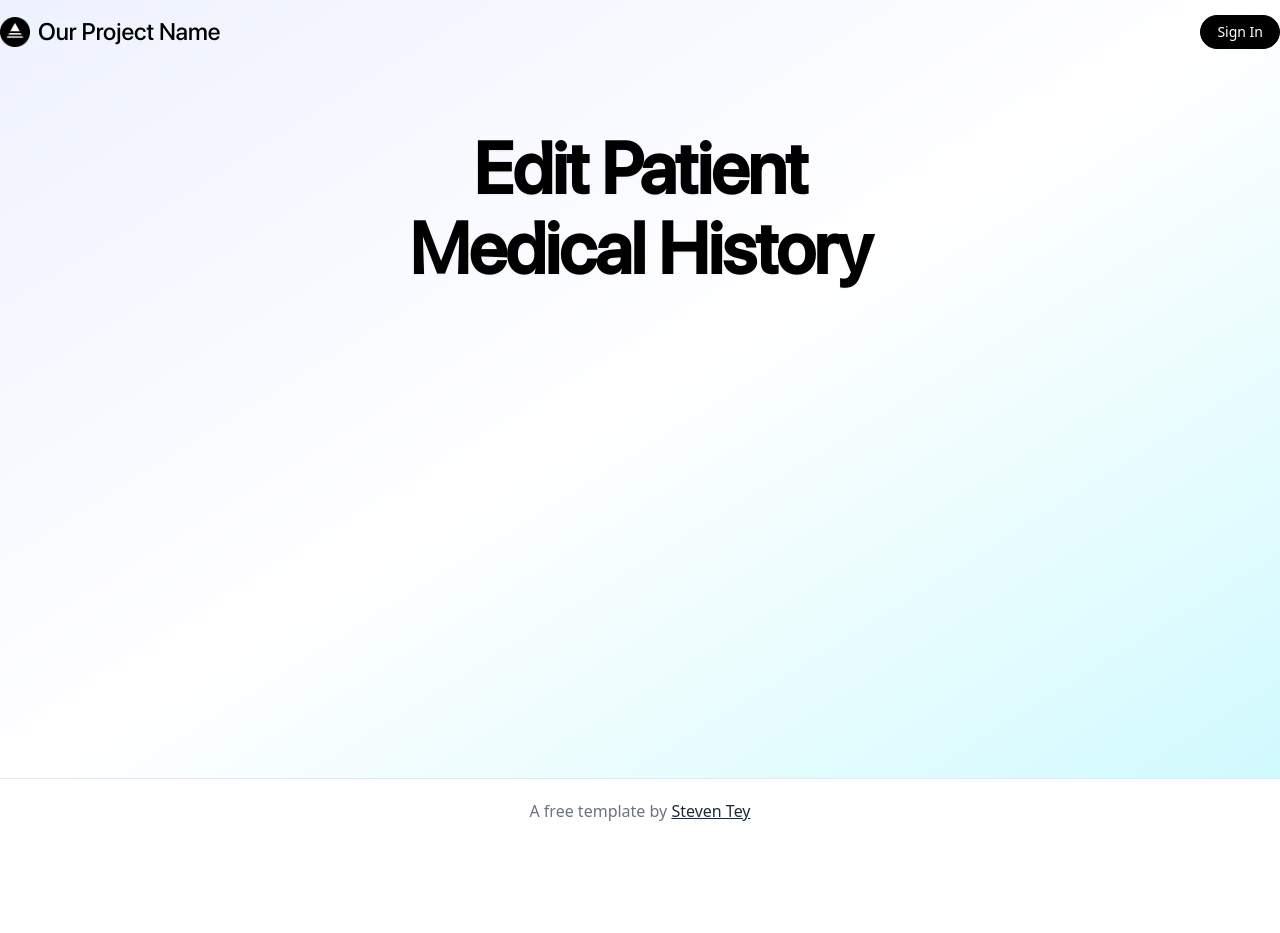
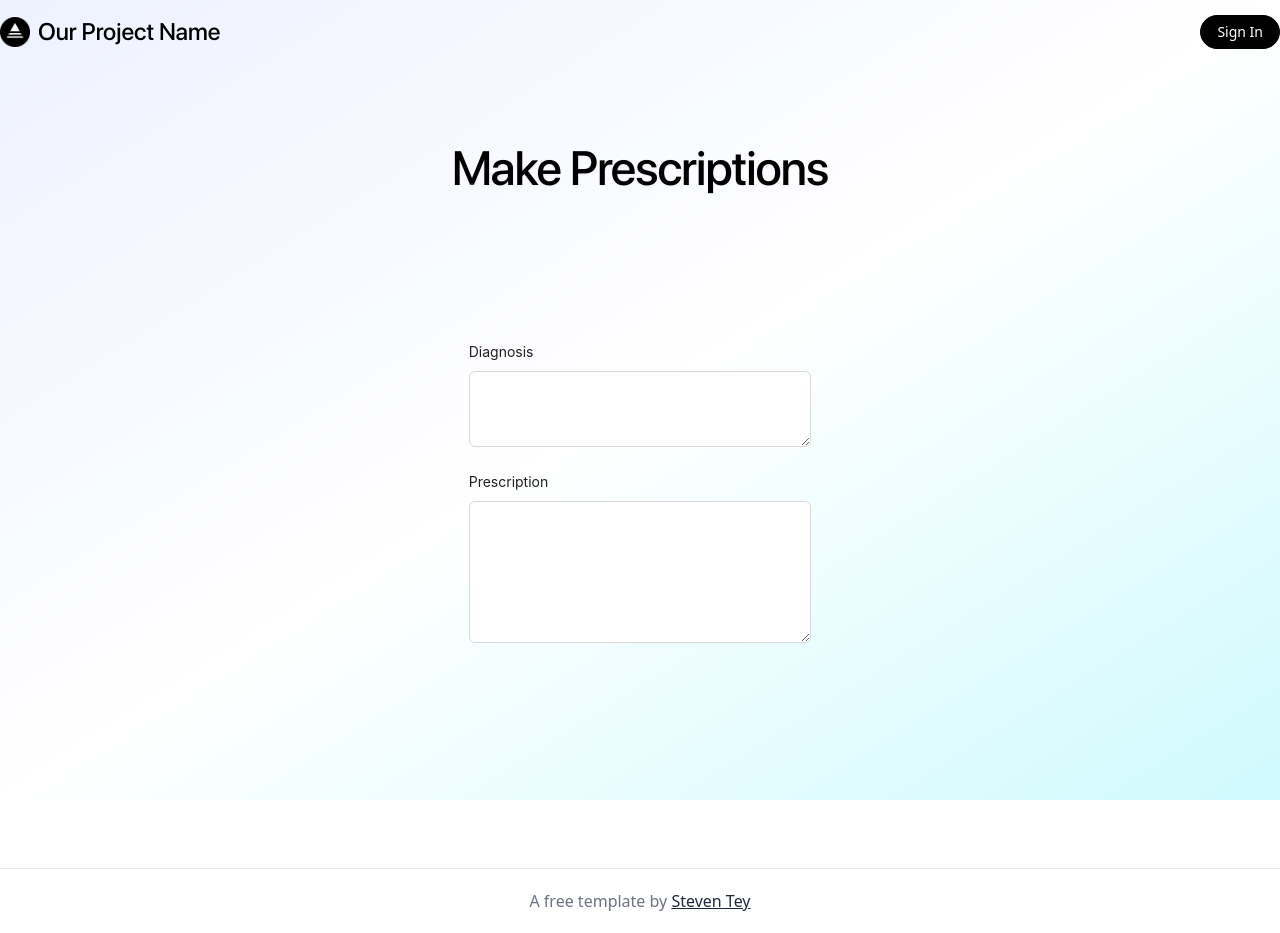
Before and after one commit to is4302/front-end, a Next.js app: page /edit_patient_record in a window 1280 px wide. Before the commit the page ends 843 px from the top, so only its background shows below. Built offline with nearby package versions, Linux system fonts and the light colour scheme; no server answers.

Commit message:
Update edit_patient_record.tsx

```diff
--- a/pages/edit_patient_record.tsx
+++ b/pages/edit_patient_record.tsx
@@ -2,6 +2,8 @@ import { useState } from "react";
 import Layout from "@/components/layout";
 import { motion } from "framer-motion";
 import { FADE_DOWN_ANIMATION_VARIANTS } from "@/lib/constants";
+import {Form, Input} from "antd";
+const { TextArea } = Input;
 
 // Dummy data
 const medicalRecord = {
@@ -38,29 +40,29 @@ export default function EditPatientMedicalHistory() {
         }}
       >
         <motion.h1
-          className="text-center font-display text-4xl font-bold tracking-[-0.02em] text-black drop-shadow-sm md:text-7xl md:leading-[5rem]"
-          variants={FADE_DOWN_ANIMATION_VARIANTS}
+            className="text-center font-display text-xl tracking-[-0.02em] text-black drop-shadow-sm md:text-5xl md:leading-[5rem]"
+            variants={FADE_DOWN_ANIMATION_VARIANTS}
         >
-          Edit Patient Medical History
+          Make Prescriptions
         </motion.h1>
 
         <motion.div className="mt-6 space-y-4" variants={FADE_DOWN_ANIMATION_VARIANTS}>
           <div className="p-4 bg-white border border-gray-300 rounded-md">
-            <h2 className="text-xl font-bold">Date: {medicalRecord.date}</h2>
-            <p className="text-gray-600">Diagnosis: {medicalRecord.diagnosis}</p>
-            <p className="text-gray-600">Treatment: {medicalRecord.treatment}</p>
-
-            <div className="mt-4">
-              <label htmlFor="notes" className="block text-gray-700">
-                Notes / Comments
-              </label>
-              <textarea
-                id="notes"
-                className="block w-full h-32 mt-1 p-2 border border-gray-300 rounded-md focus:border-blue-500 focus:ring-1 focus:ring-blue-500"
-                value={notes}
-                onChange={(e) => setNotes(e.target.value)}
-              />
-            </div>
+            <p className="text-xl">Date: {medicalRecord.date}</p>
+            <p className="text-gray-600">Doctor Id: 54321</p>
+            <p className="text-gray-600">Patient Id: 12345</p>
+            <Form
+                layout="vertical"
+                style={{ maxWidth: 600 }}
+                className="mt-4"
+            >
+              <Form.Item label="Diagnosis" requiredMark>
+                <TextArea rows={3} />
+              </Form.Item>
+              <Form.Item label="Prescription" requiredMark>
+                <TextArea rows={6} />
+              </Form.Item>
+            </Form>
 
             <button
               className="mt-4 px-4 py-2 text-white bg-blue-500 rounded-md"
```
